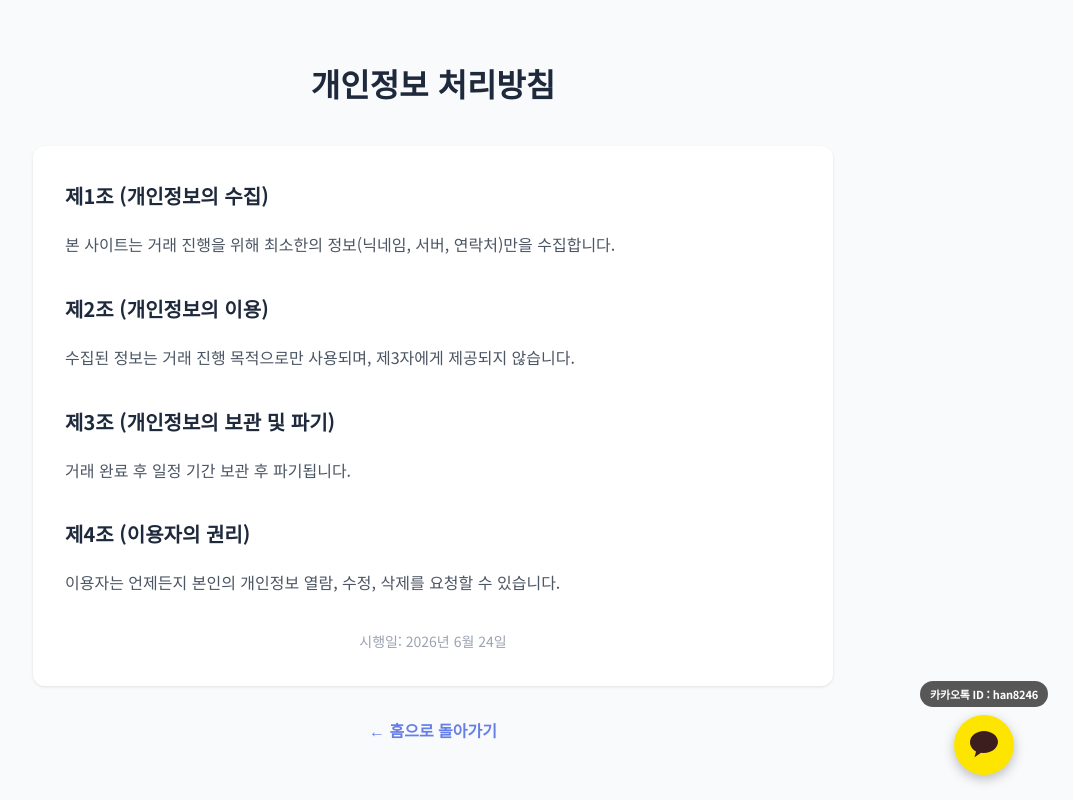
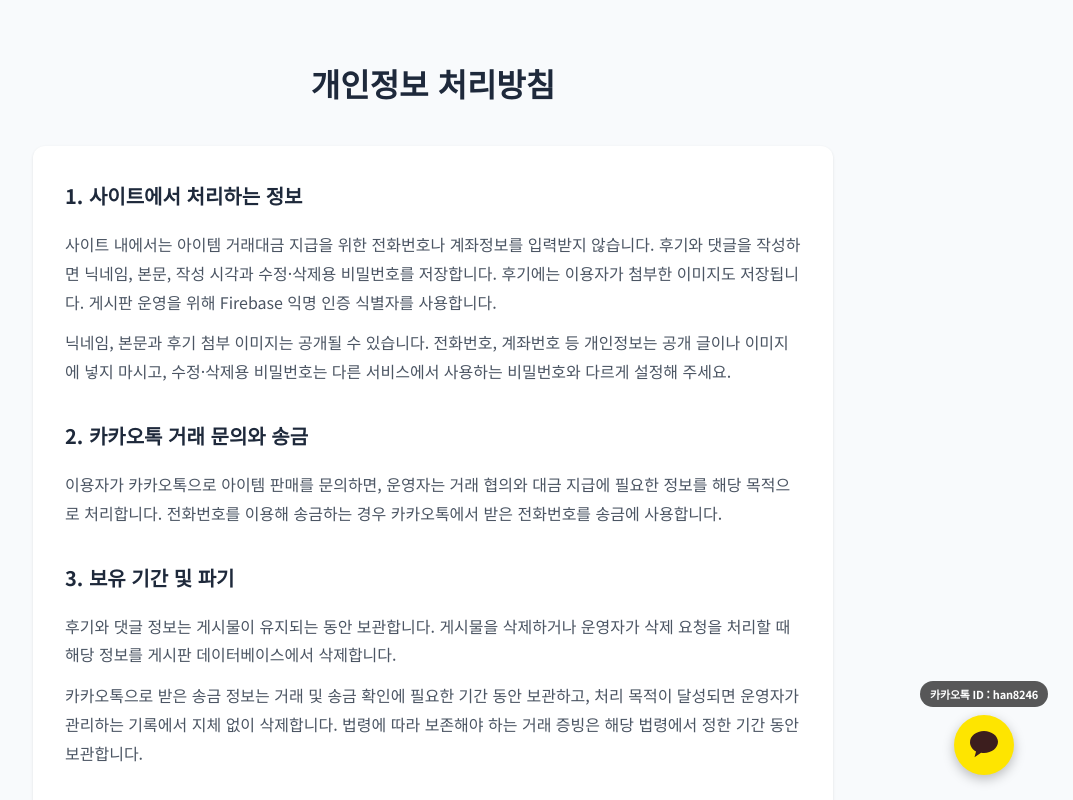
Before and after one commit to hangiljun/maple-site, a Next.js app: page /privacy in a window 1280 px wide. Shown: the top 800 px of the page, without its empty margins (207-1280 px from the left). Built offline with nearby package versions, Linux system fonts and the light colour scheme.

Commit message:
Update privacy policy for reviews and KakaoTalk payments

```diff
--- a/app/privacy/page.tsx
+++ b/app/privacy/page.tsx
@@ -10,35 +10,48 @@ export default function PrivacyPage() {
 
         <div style={{ background: '#FFFFFF', padding: '32px', borderRadius: '12px', lineHeight: '1.8', boxShadow: '0 1px 3px rgba(0,0,0,0.1)' }}>
           <section style={{ marginBottom: '32px' }}>
-            <h2 style={{ fontSize: '20px', fontWeight: '600', marginBottom: '16px' }}>제1조 (개인정보의 수집)</h2>
+            <h2 style={{ fontSize: '20px', fontWeight: '600', marginBottom: '16px' }}>1. 사이트에서 처리하는 정보</h2>
             <p style={{ color: '#4B5563' }}>
-              본 사이트는 거래 진행을 위해 최소한의 정보(닉네임, 서버, 연락처)만을 수집합니다.
+              사이트 내에서는 아이템 거래대금 지급을 위한 전화번호나 계좌정보를 입력받지 않습니다. 후기와 댓글을 작성하면 닉네임, 본문, 작성 시각과 수정·삭제용 비밀번호를 저장합니다. 후기에는 이용자가 첨부한 이미지도 저장됩니다. 게시판 운영을 위해 Firebase 익명 인증 식별자를 사용합니다.
+            </p>
+            <p style={{ color: '#4B5563', marginTop: '12px' }}>
+              닉네임, 본문과 후기 첨부 이미지는 공개될 수 있습니다. 전화번호, 계좌번호 등 개인정보는 공개 글이나 이미지에 넣지 마시고, 수정·삭제용 비밀번호는 다른 서비스에서 사용하는 비밀번호와 다르게 설정해 주세요.
             </p>
           </section>
 
           <section style={{ marginBottom: '32px' }}>
-            <h2 style={{ fontSize: '20px', fontWeight: '600', marginBottom: '16px' }}>제2조 (개인정보의 이용)</h2>
+            <h2 style={{ fontSize: '20px', fontWeight: '600', marginBottom: '16px' }}>2. 카카오톡 거래 문의와 송금</h2>
             <p style={{ color: '#4B5563' }}>
-              수집된 정보는 거래 진행 목적으로만 사용되며, 제3자에게 제공되지 않습니다.
+              이용자가 카카오톡으로 아이템 판매를 문의하면, 운영자는 거래 협의와 대금 지급에 필요한 정보를 해당 목적으로 처리합니다. 전화번호를 이용해 송금하는 경우 카카오톡에서 받은 전화번호를 송금에 사용합니다.
             </p>
           </section>
 
           <section style={{ marginBottom: '32px' }}>
-            <h2 style={{ fontSize: '20px', fontWeight: '600', marginBottom: '16px' }}>제3조 (개인정보의 보관 및 파기)</h2>
+            <h2 style={{ fontSize: '20px', fontWeight: '600', marginBottom: '16px' }}>3. 보유 기간 및 파기</h2>
             <p style={{ color: '#4B5563' }}>
-              거래 완료 후 일정 기간 보관 후 파기됩니다.
+              후기와 댓글 정보는 게시물이 유지되는 동안 보관합니다. 게시물을 삭제하거나 운영자가 삭제 요청을 처리할 때 해당 정보를 게시판 데이터베이스에서 삭제합니다.
+            </p>
+            <p style={{ color: '#4B5563', marginTop: '12px' }}>
+              카카오톡으로 받은 송금 정보는 거래 및 송금 확인에 필요한 기간 동안 보관하고, 처리 목적이 달성되면 운영자가 관리하는 기록에서 지체 없이 삭제합니다. 법령에 따라 보존해야 하는 거래 증빙은 해당 법령에서 정한 기간 동안 보관합니다.
             </p>
           </section>
 
-          <section>
-            <h2 style={{ fontSize: '20px', fontWeight: '600', marginBottom: '16px' }}>제4조 (이용자의 권리)</h2>
+          <section style={{ marginBottom: '32px' }}>
+            <h2 style={{ fontSize: '20px', fontWeight: '600', marginBottom: '16px' }}>4. 외부 서비스 이용</h2>
             <p style={{ color: '#4B5563' }}>
-              이용자는 언제든지 본인의 개인정보 열람, 수정, 삭제를 요청할 수 있습니다.
+              후기·댓글 저장 및 게시판 인증에 Google의 Firebase를 사용합니다. 카카오톡 문의와 송금은 각각 해당 서비스의 개인정보 처리방침이 적용되는 외부 서비스에서 진행됩니다.
+            </p>
+          </section>
+
+          <section style={{ marginBottom: '32px' }}>
+            <h2 style={{ fontSize: '20px', fontWeight: '600', marginBottom: '16px' }}>5. 이용자의 권리와 문의 방법</h2>
+            <p style={{ color: '#4B5563' }}>
+              이용자는 운영자에게 개인정보 열람, 정정·삭제 또는 처리정지를 요청할 수 있습니다. 개인정보 문의와 권리 행사 요청은 사이트 운영자에게 카카오톡 ID han8246으로 접수해 주세요. 게시물에 관한 요청에는 게시글 주소와 해당 글 또는 댓글을 찾을 수 있는 정보를 함께 알려주세요.
             </p>
           </section>
 
           <p style={{ marginTop: '32px', color: '#9CA3AF', fontSize: '14px', textAlign: 'center' }}>
-            시행일: 2026년 6월 24일
+            개정일: 2026년 11월 17일
           </p>
         </div>
 
```
